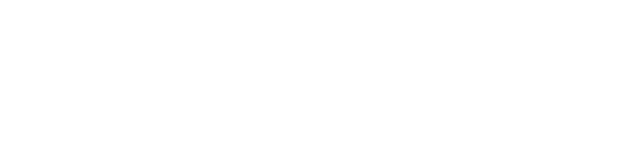
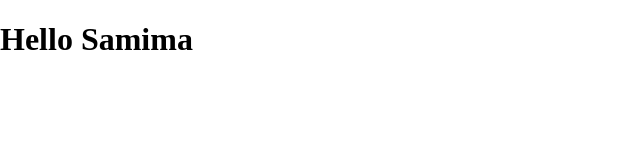
Before and after one commit to samimamansari/template-test, a plain HTML site: page index.html in a window 1280 px wide. Shown: the whole page, without its empty margins (0-640 px from the left). Drawn offline with Linux system fonts and the light colour scheme.

Commit message:
comitted

```diff
--- a/index.html
+++ b/index.html
@@ -10,7 +10,7 @@
     <link rel="stylesheet" href="style.css">
 </head>
 <body>
-
+    <h1>Hello Samima</h1>
 </body>
 <!--Script-->
 <script src="script.js"></script>
```
